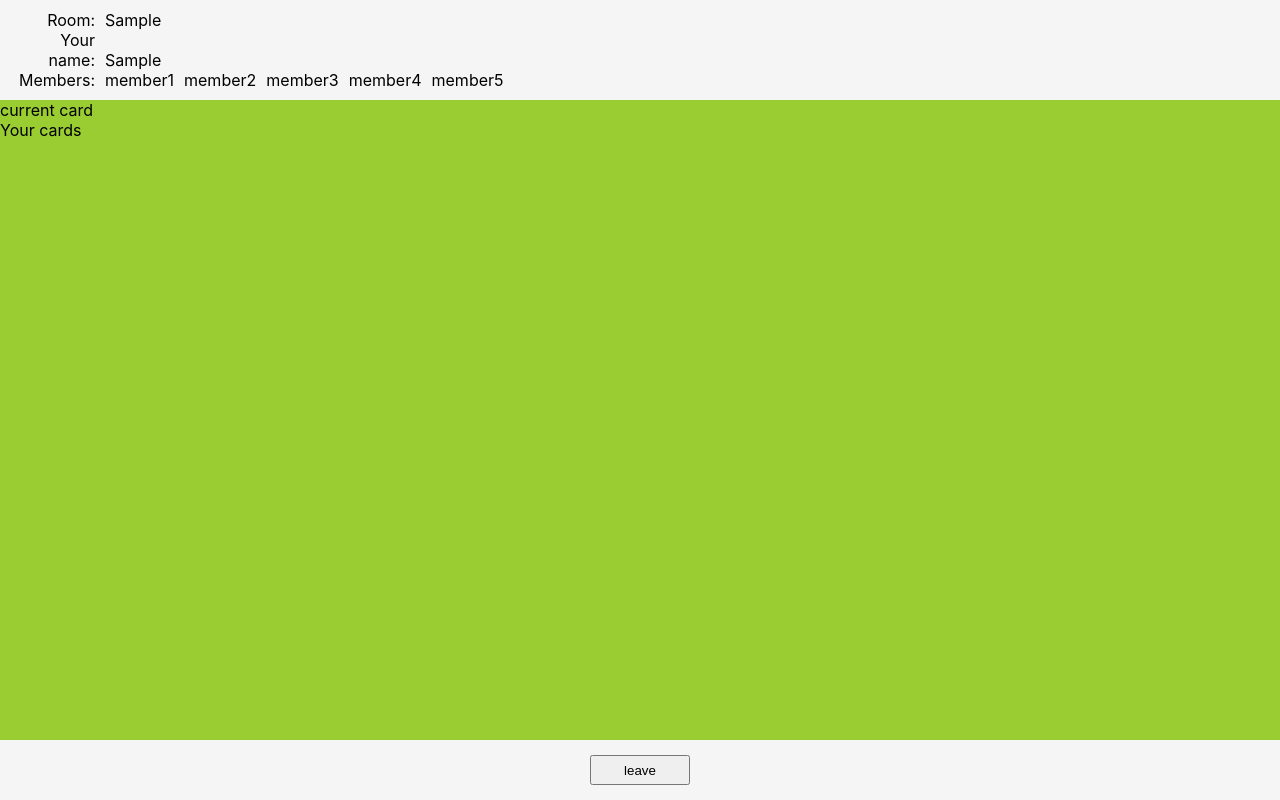
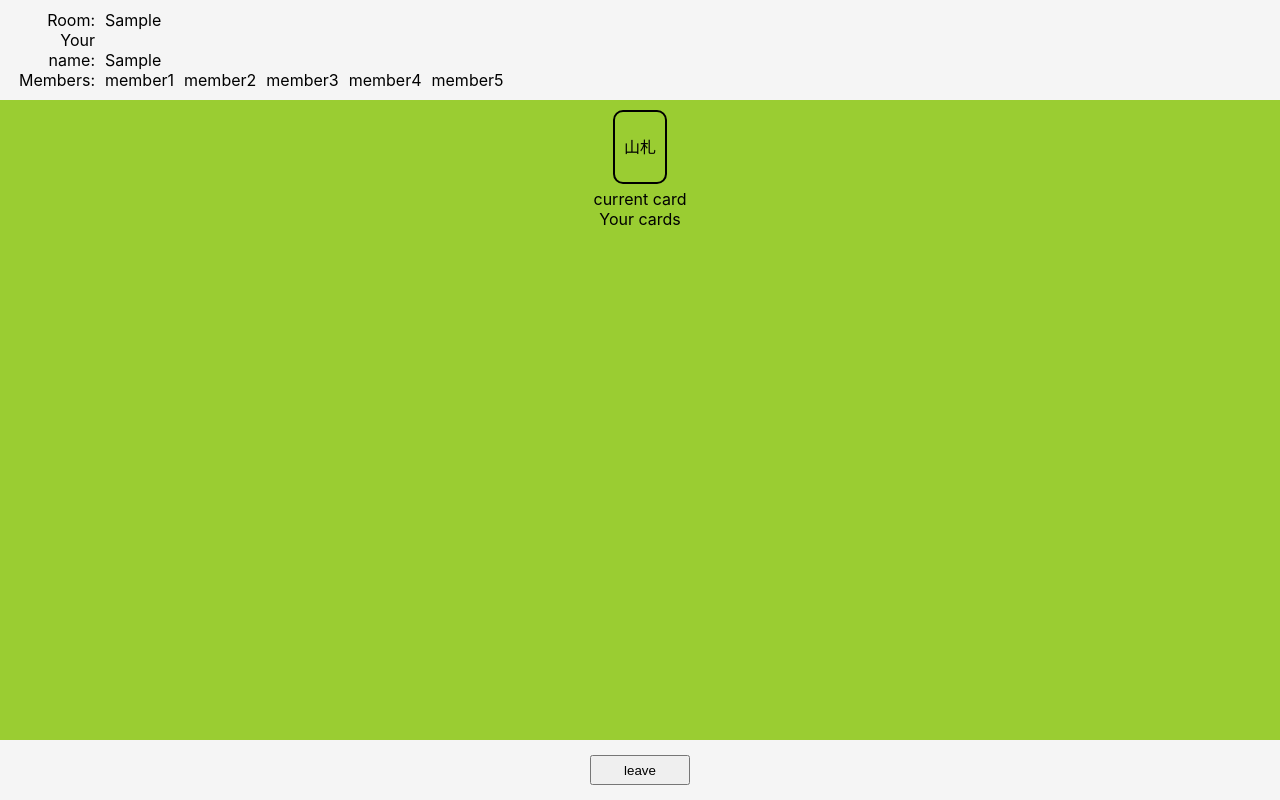
Before and after one commit to astatsuya/neu-socket, a React (Create React App) app in the folder client/: page / in a window 1280 px wide. Both pictures are taken after typing "Sample", "Sample" into the empty fields and a click on the button "Start neu!". Built offline with nearby package versions, Linux system fonts and the light colour scheme.

Commit message:
create Card Component

```diff
--- /dev/null
+++ b/client/src/pages/Room/Main/Card/index.tsx
@@ -0,0 +1,14 @@
+import React from "react";
+import "./styles.css";
+
+type Props = {
+  name: string;
+};
+
+export const Card: React.VFC<Props> = ({ name }) => {
+  return (
+    <div className="card-wrapper">
+      <span>{name}</span>
+    </div>
+  );
+};
--- /dev/null
+++ b/client/src/pages/Room/Main/Card/styles.css
@@ -0,0 +1,12 @@
+.card-wrapper {
+  margin: 5px auto;
+  height: 70px;
+  width: 50px;
+  border: 2px solid black;
+  border-radius: 10px;
+}
+
+.card-wrapper span {
+  margin: 0;
+  line-height: 70px;
+}
--- a/client/src/pages/Room/Main/index.tsx
+++ b/client/src/pages/Room/Main/index.tsx
@@ -1,4 +1,5 @@
 import React from "react";
+import { Card } from "./Card";
 import "./styles.css";
 
 type Props = {};
@@ -22,6 +23,7 @@ type Props = {};
 export const Main: React.VFC<Props> = () => {
   return (
     <div className="main-wrapper">
+      <Card name="山札" />
       <div>current card</div>
       <div>Your cards</div>
     </div>
--- a/client/src/pages/Room/Main/styles.css
+++ b/client/src/pages/Room/Main/styles.css
@@ -1,4 +1,6 @@
 .main-wrapper {
   background-color: yellowgreen;
   height: 100%;
+  padding: 5px;
+  text-align: center;
 }
```
